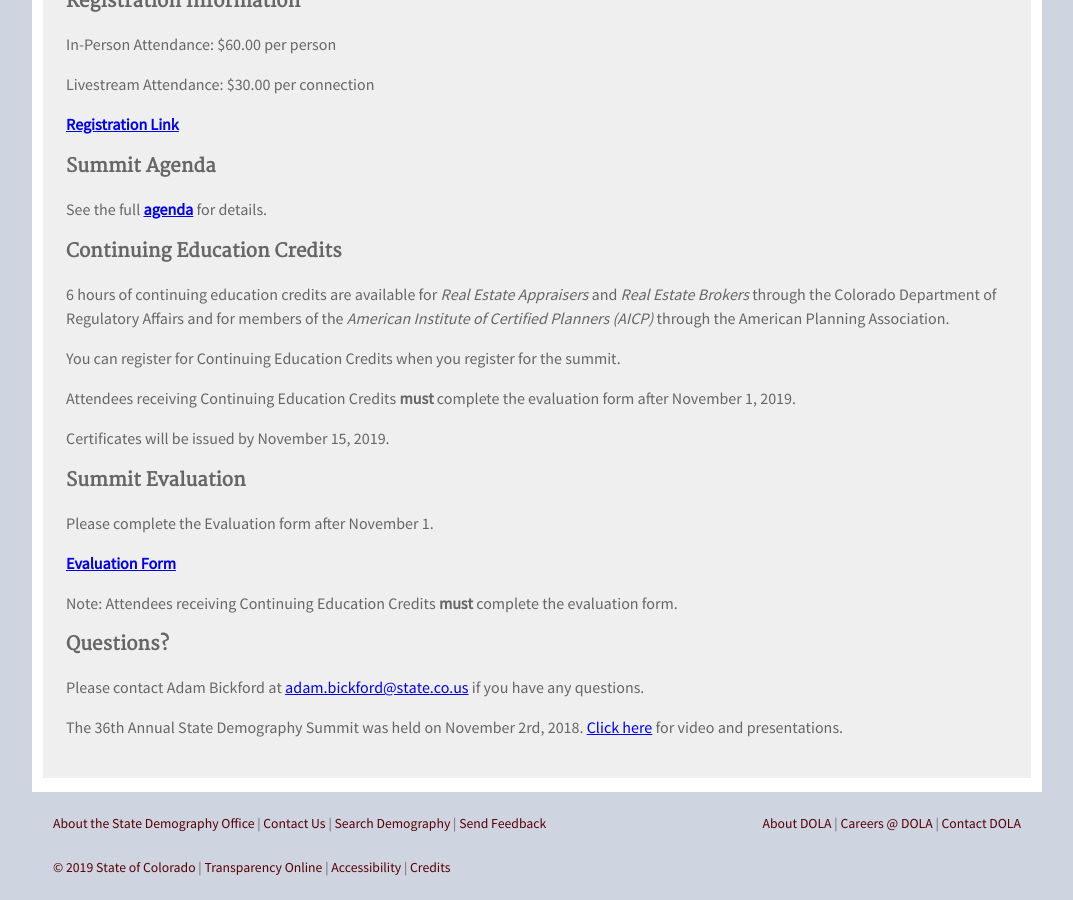
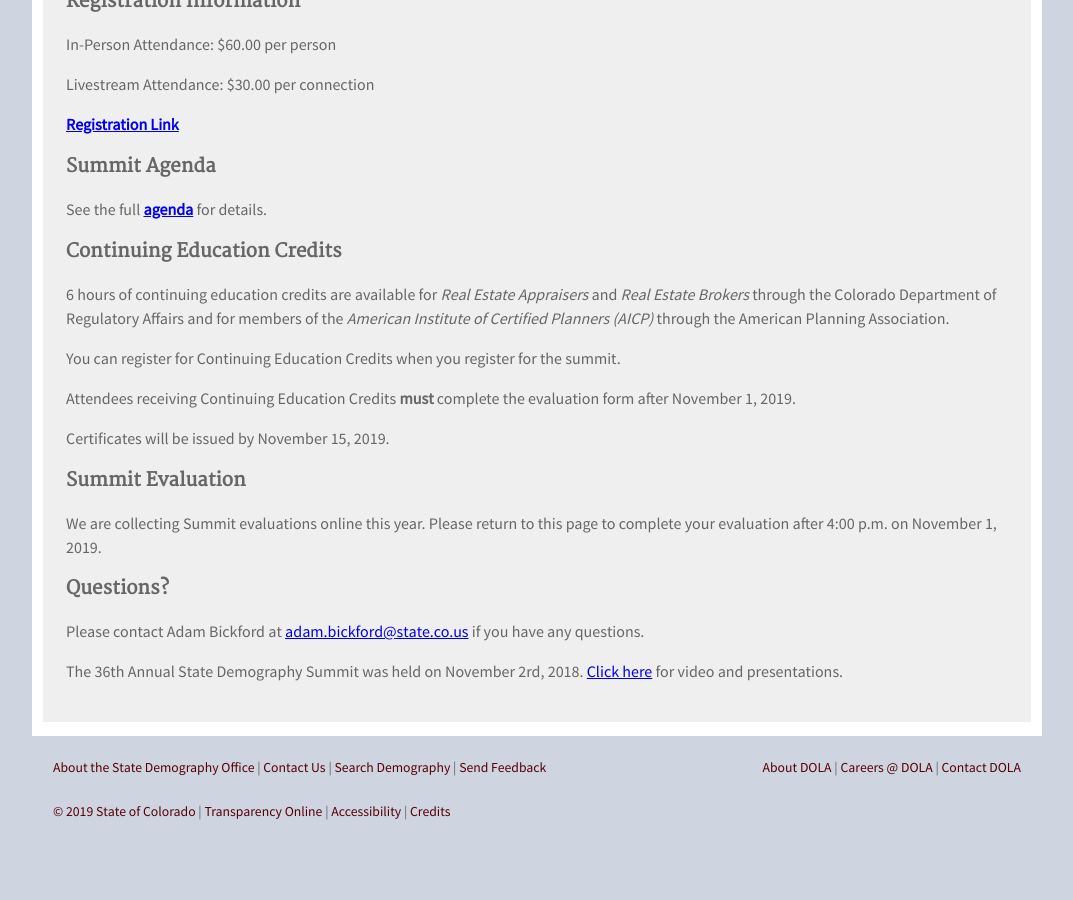
Before and after one commit to TBleess/Website_New, a Jekyll site: the page built from pages/9_Not_in_Menu/demography_summit_2019.md, in a window 1280 px wide and 900 px high, scrolled down 1657 px. Shown: the whole window, without its empty margins (103-1176 px from the left). Built offline with Jekyll 4.4.1, drawn with Linux system fonts in a browser that asks for light colours; after the commit the page ends 2501 px from its top, so only the background shows below that.

Commit message:
Update demography_summit_2019.md

```diff
--- a/pages/9_Not_in_Menu/demography_summit_2019.md
+++ b/pages/9_Not_in_Menu/demography_summit_2019.md
@@ -57,11 +57,7 @@ Certificates will be issued by November 15, 2019.
 
 
 ### Summit Evaluation
-Please complete the  Evaluation form after November 1.
-
-**[Evaluation Form](https://docs.google.com/forms/d/e/1FAIpQLSeN5On2ipeWYmdwOVgTLkzF4eER_l82R6d-lxOZ2VL4O6Z46w/viewform?usp=sf_link)**
-
-Note: Attendees receiving Continuing Education Credits **must** complete the evaluation form.
+We are collecting Summit evaluations online this year.  Please return to this page to complete your evaluation after 4:00 p.m. on  November 1, 2019.
 
 ### Questions?
 Please contact Adam Bickford at [adam.bickford@state.co.us](mailto:adam.bickford@state.co.us) if you have any questions.
```
